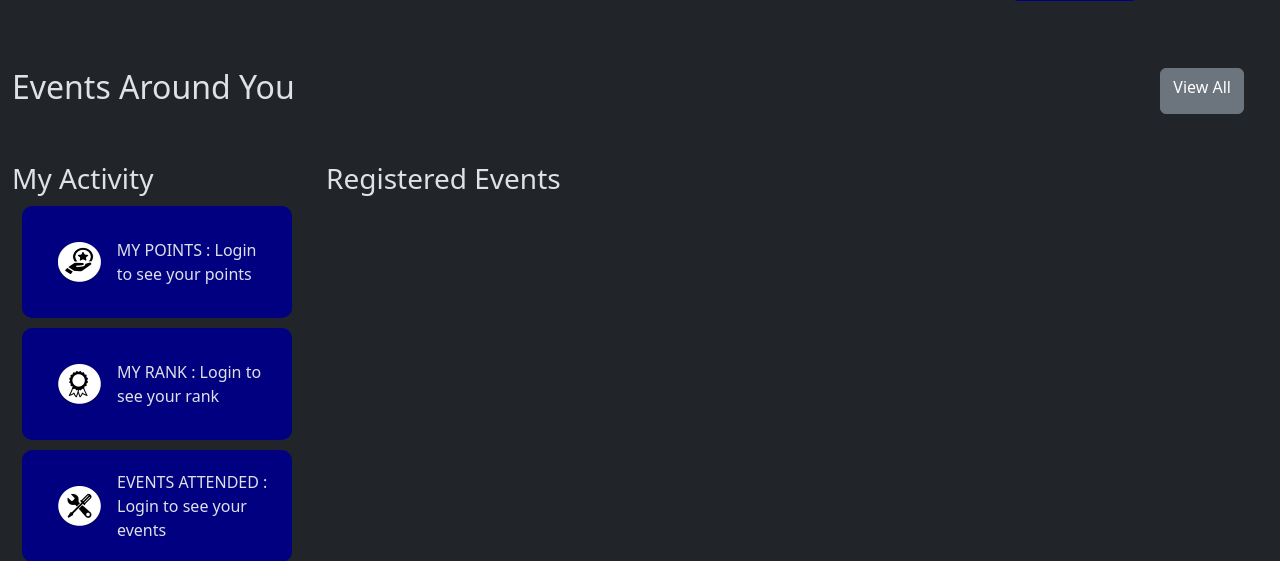
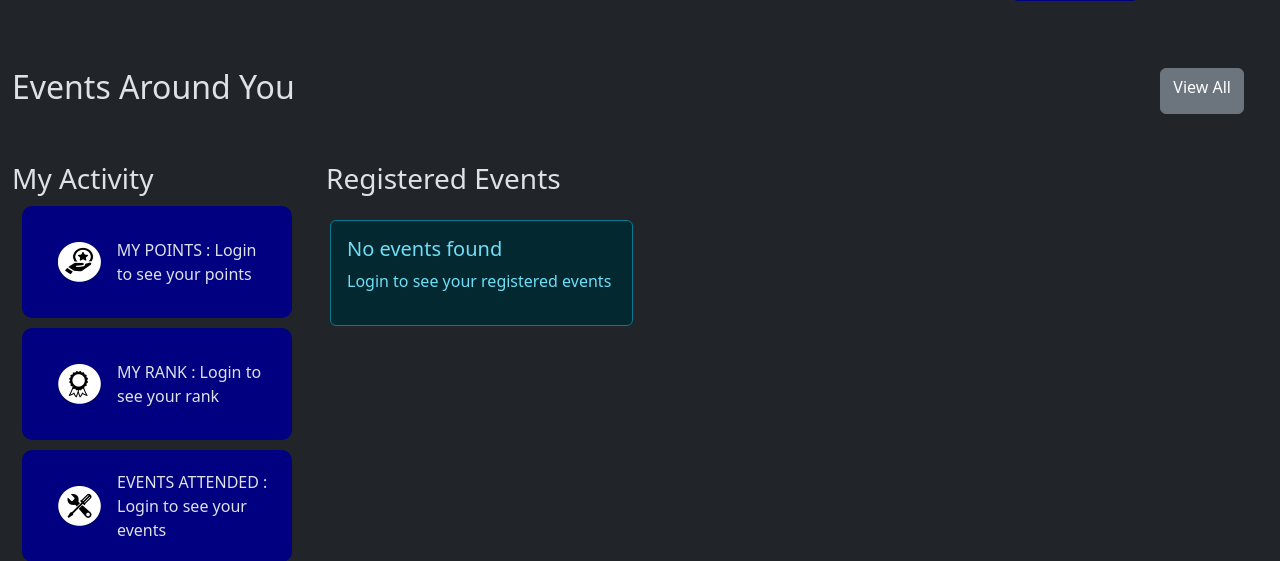
Before and after one commit to Binary-Boys-NITC/RelayPoint, a Flask app: page / in a window 1280 px wide. Shown: the part 529-1090 px from the top of that part. Run offline with Flask 3, Linux system fonts and the light colour scheme; data that the repository does not hold is empty; the page is wider than the window, and the part outside it is not shown.

Commit message:
minor fixes

```diff
--- a/app.py
+++ b/app.py
@@ -269,7 +269,12 @@ def myevents():
 
 @app.route('/about',methods=["GET"])
 def about():
-    return render_template('about.html')
+    username=request.cookies.get('username')
+    if username==None:
+        username="Guest User"
+    return render_template('about.html',
+                           username=username,
+                           profile_link="/myprofile" if username!="Guest User" else "/login",)
 
 @app.route('/community',methods=["GET"])
 def community():
--- a/templates/home.html
+++ b/templates/home.html
@@ -95,7 +95,7 @@
       </div>
       <div class="container-fluid">
         <div class="row row-cols-1 row-cols-sm-2 row-cols-md-3 row-cols-lg-4 g-3">
-          {% for event in upcoming_events %}
+          {% for event in upcoming_events[:4] %}
           <div class="col">
             <div class="card m-3 h-100">
             <img src="/image/{{event.image_ids[0] if event.image_ids else 0}}" class="card-img-top " alt="...">
@@ -133,6 +132,17 @@
         </div>
         <div class="m-3">
           <div class="row row-cols-1 row-cols-md-3 g-4">
+          {% if username=="Guest User" %}
+          <div class="alert alert-info">
+            <h5>No events found</h5>
+            <p>Login to see your registered events</p>
+          </div>
+          {% elif registered_events|length == 0 %}
+          <div class="alert alert-info">
+            <h5>No events found</h5>
+            <p>Register for events to see them here</p>
+          </div>
+          {% else %}
             {% for event in registered_events %}
             <div class="col">
               <div class="card">
```
Also changed, not shown: other parts of templates/home.html (+1 -2 lines).
